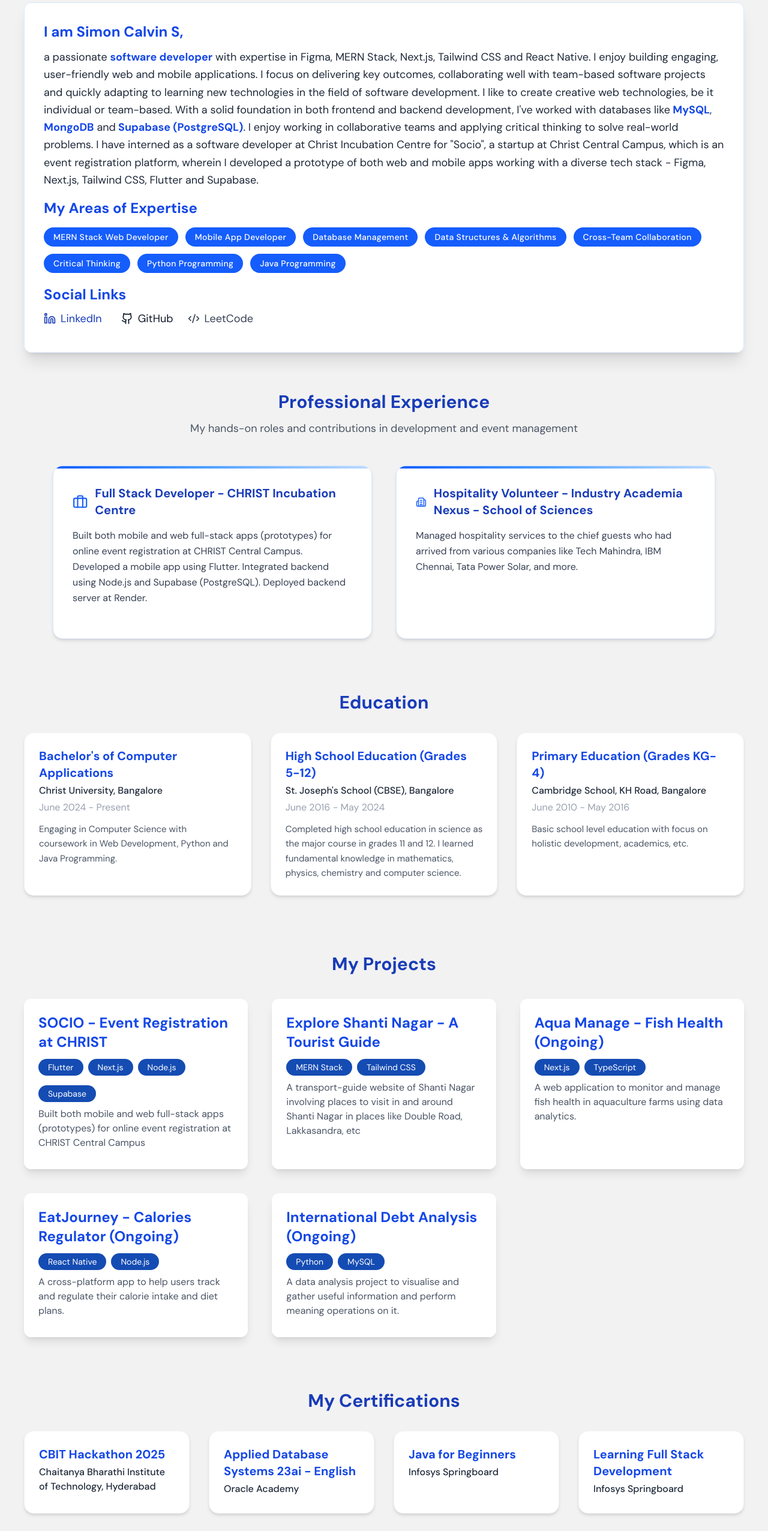
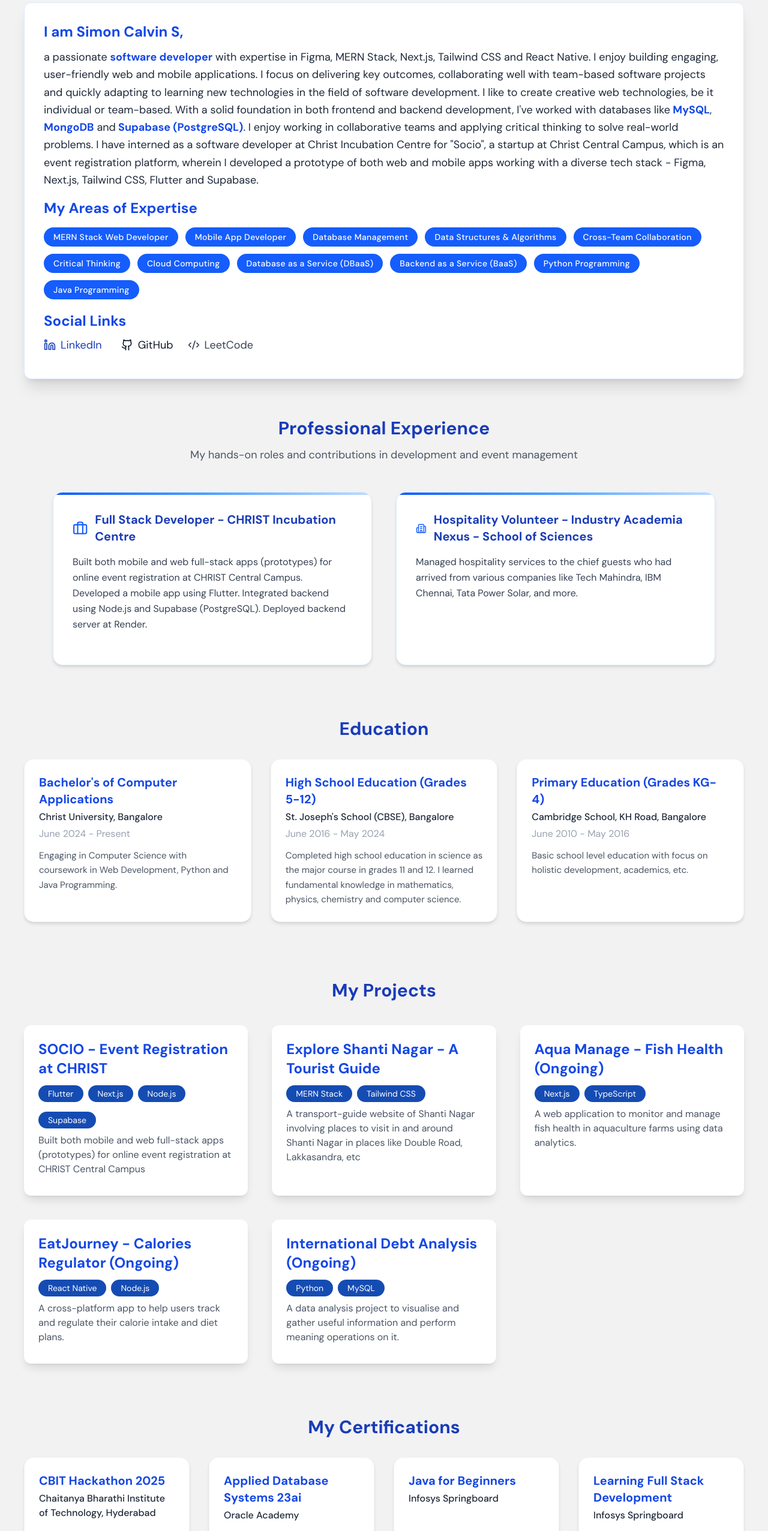
Before and after one commit to SimonCalvinS1/my-portfolio, a React (Vite) app: page / in a window 1280 px wide. Shown: the part 234-2786 px from the top of the page at 60% size. Built offline with nearby package versions, Linux system fonts and the light colour scheme.

Commit message:
Add cloud computing and other expertise skills

```diff
--- a/src/components/AboutMe.jsx
+++ b/src/components/AboutMe.jsx
@@ -46,6 +46,9 @@ function AboutMe() {
               <span className={skillstyling}>Data Structures & Algorithms</span>
               <span className={skillstyling}>Cross-Team Collaboration</span>
               <span className={skillstyling}>Critical Thinking</span>
+              <span className={skillstyling}>Cloud Computing</span>
+              <span className={skillstyling}>Database as a Service (DBaaS)</span>
+              <span className={skillstyling}>Backend as a Service (BaaS)</span>
               <span className={skillstyling}>Python Programming</span>
               <span className={skillstyling}>Java Programming</span>
             </div>
--- a/src/components/Certifications.jsx
+++ b/src/components/Certifications.jsx
@@ -7,7 +7,7 @@ const Certifications = () => {
       institution: "Chaitanya Bharathi Institute of Technology, Hyderabad",
     },
     {
-      title : " Applied Database Systems 23ai - English",
+      title : "Applied Database Systems 23ai",
       institution: "Oracle Academy",
     },
     {
```
